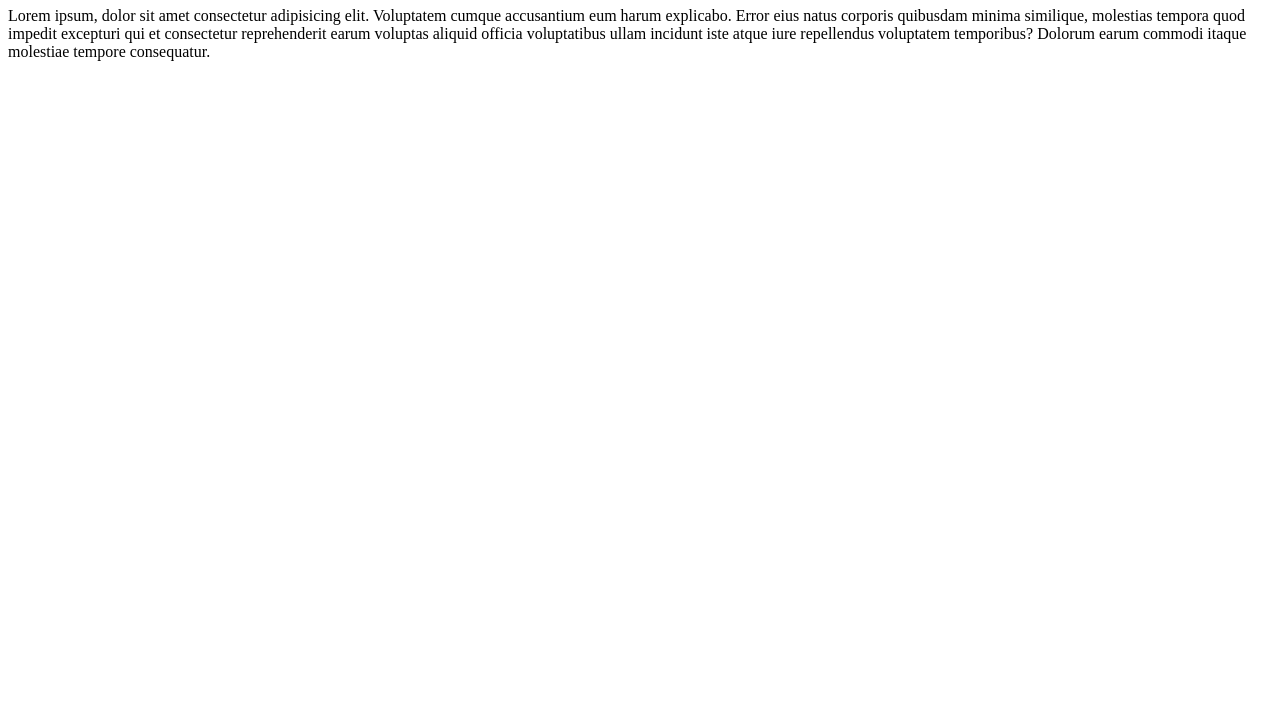
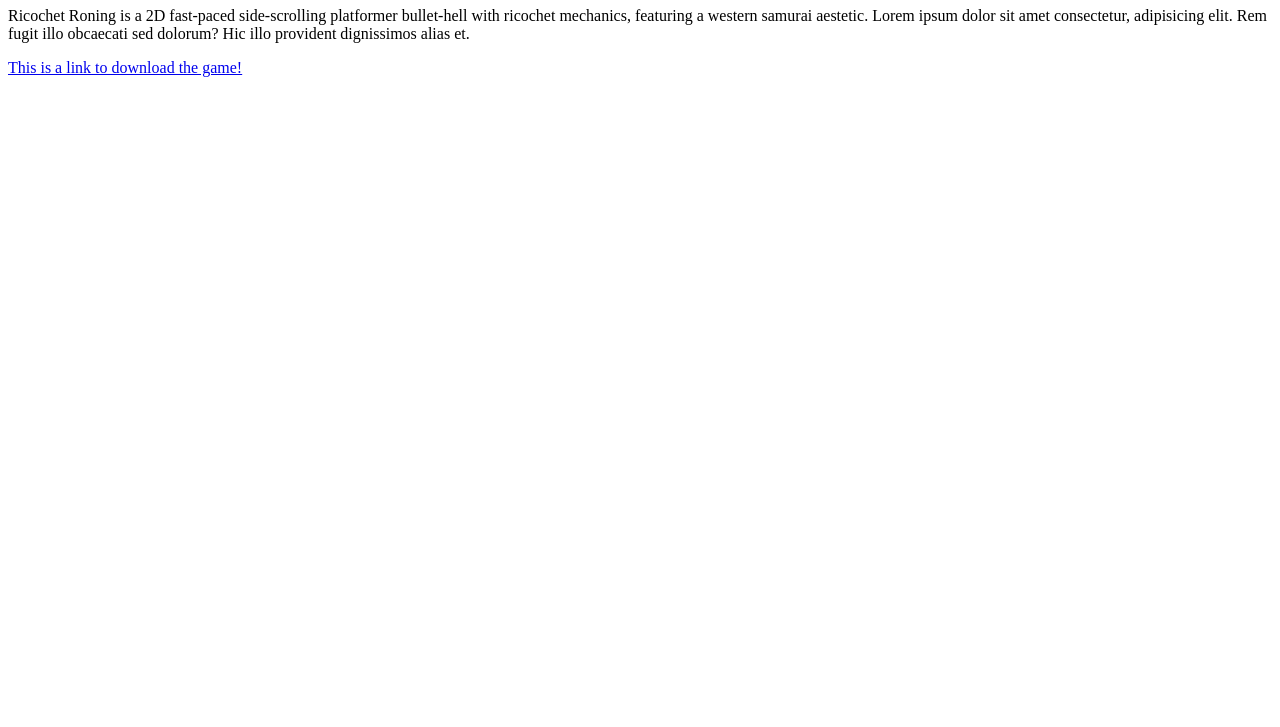
Before and after one commit to RicochetRonin/ricochetronin.github.io, a plain HTML site: page index.html in a window 1280 px wide. Shown: the part 73-800 px from the top of the page. Drawn offline with Linux system fonts and the light colour scheme.

Commit message:
Update index.html

```diff
--- a/index.html
+++ b/index.html
@@ -4,10 +4,14 @@
 <body>
 
     <h1>Ricochet Ronin</h1>
-    <p>Lorem ipsum, dolor sit amet consectetur adipisicing elit. Voluptatem cumque accusantium eum harum explicabo.
-        Error eius natus corporis quibusdam minima similique, molestias tempora quod impedit excepturi qui et
-        consectetur reprehenderit earum voluptas aliquid officia voluptatibus ullam incidunt iste atque iure repellendus
-        voluptatem temporibus? Dolorum earum commodi itaque molestiae tempore consequatur.</p>
+    <p>Ricochet Roning is a 2D fast-paced side-scrolling platformer bullet-hell with ricochet mechanics, featuring a
+        western samurai aestetic.
+
+        Lorem ipsum dolor sit amet consectetur, adipisicing elit. Rem fugit illo obcaecati sed dolorum? Hic illo
+        provident dignissimos alias et.
+    </p>
+
+    <a href="https://trollface.dk">This is a link to download the game!</a>
 
 </body>
 
```
